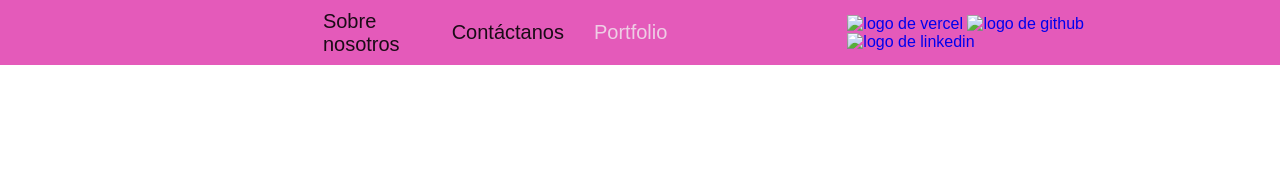
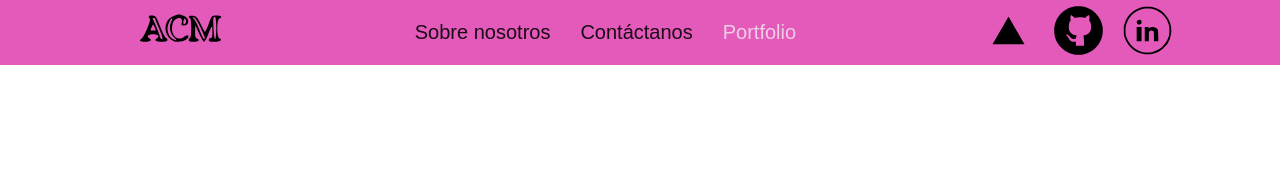
Before and after one commit to agustinacoronelmesa/NavbarLandingpageE2, a plain HTML site: page index.html in a window 1280 px wide. Shown: the top 191 px of the page. Drawn offline with Linux system fonts and the light colour scheme; files that its build step writes are made by us from their sources.

Commit message:
first commit

```diff
--- a/index.html
+++ b/index.html
@@ -6,7 +6,7 @@
     </head>
     <body>
         <header>
-            <img src="./6fd1a743fd01423bb8efd6e96611f7d5-_3_.svg" alt="logo de Landingpage" class="logo">
+            <img src="./Css/logos y fuentes/6fd1a743fd01423bb8efd6e96611f7d5-_3_.svg"alt="logo de Landingpage" class="logo">
             <nav class="navbar">
                 <ul class="navbar-list">
                     <li><a href="">Sobre nosotros</a></li>
@@ -14,9 +14,9 @@
                     <li><a href="">Portfolio</a></li>
                 </ul>
             <div class="contact-logos">
-            <a href="https://vercel.com/agustinacoronelmesa"target="_blank"><img src="./logo-vercel.svg" alt="logo de vercel" class="vercel-icon"></a>
-            <a href="https://github.com/agustinacoronelmesa"target="_blank"><img src="./logo-github.svg" alt="logo de github" class="github-icon"></a>
-            <a href="https://linkedin.com/in/agustina-coronel-mesa-a507a5166/?originalSubdomain-ar"target="_blank"><img src="./logo-linkedin_1.svg" alt="logo de linkedin" class="linkedin-icon"></a>
+            <a href="https://vercel.com/agustinacoronelmesa"target="_blank"><img src="./Css/logos y fuentes/logo-vercel.svg" alt="logo de vercel" class="vercel-icon"></a>
+            <a href="https://github.com/agustinacoronelmesa"target="_blank"><img src="./Css/logos y fuentes/logo-github.svg" alt="logo de github" class="github-icon"></a>
+            <a href="https://linkedin.com/in/agustina-coronel-mesa-a507a5166/?originalSubdomain-ar"target="_blank"><img src="./Css/logos y fuentes/logo-linkedin_1.svg" alt="logo de linkedin" class="linkedin-icon"></a>
             </div>
             </nav>
         </header>
```
Also changed, not shown: Css/logos y fuentes/6fd1a743fd01423bb8efd6e96611f7d5 (1).png (deleted), Css/logos y fuentes/6fd1a743fd01423bb8efd6e96611f7d5 (2).png (deleted), Css/logos y fuentes/6fd1a743fd01423bb8efd6e96611f7d5 (3).png (deleted), Css/logos y fuentes/6fd1a743fd01423bb8efd6e96611f7d5-_1_.svg (deleted), Css/logos y fuentes/6fd1a743fd01423bb8efd6e96611f7d5.png (deleted), Css/logos y fuentes/logo-vercel.png (deleted), Css/logos y fuentes/logo-vercel_1.svg (deleted), styles.css (renamed from Css/styles.css), 1 other file.
